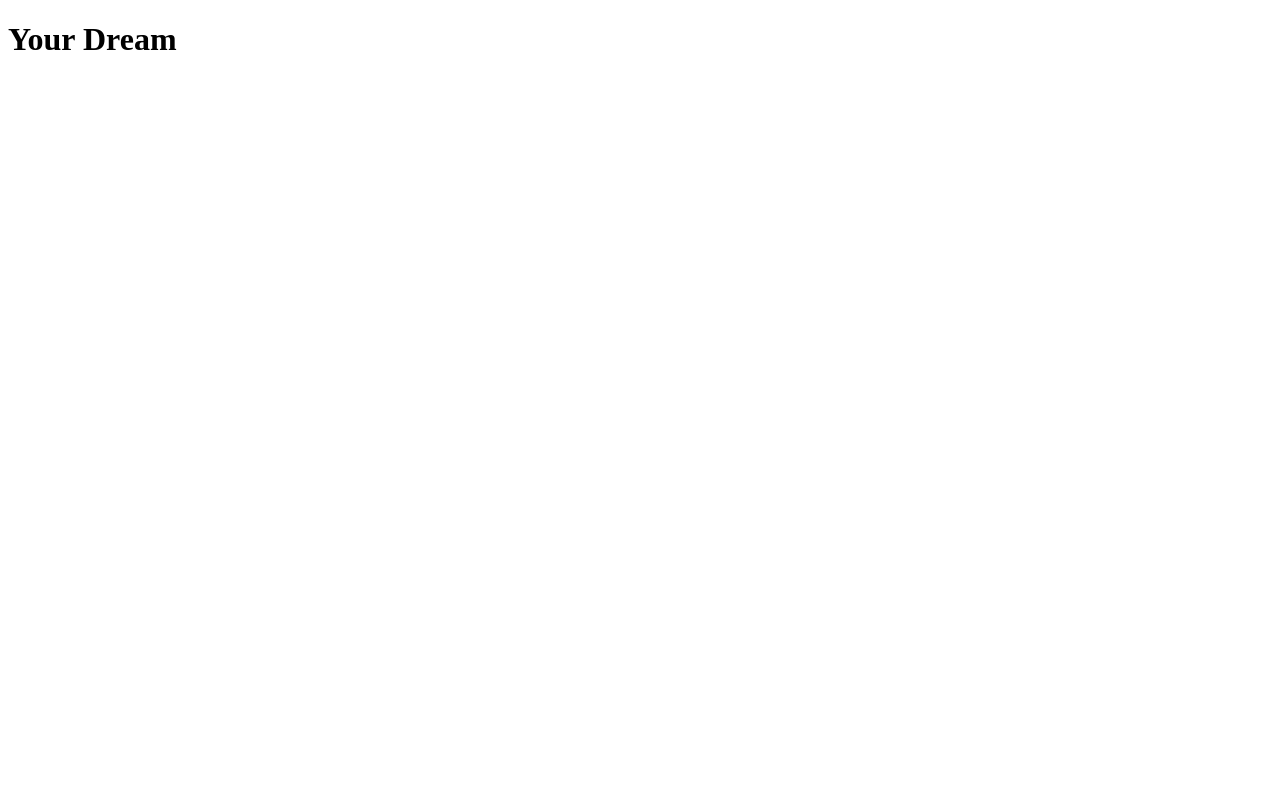
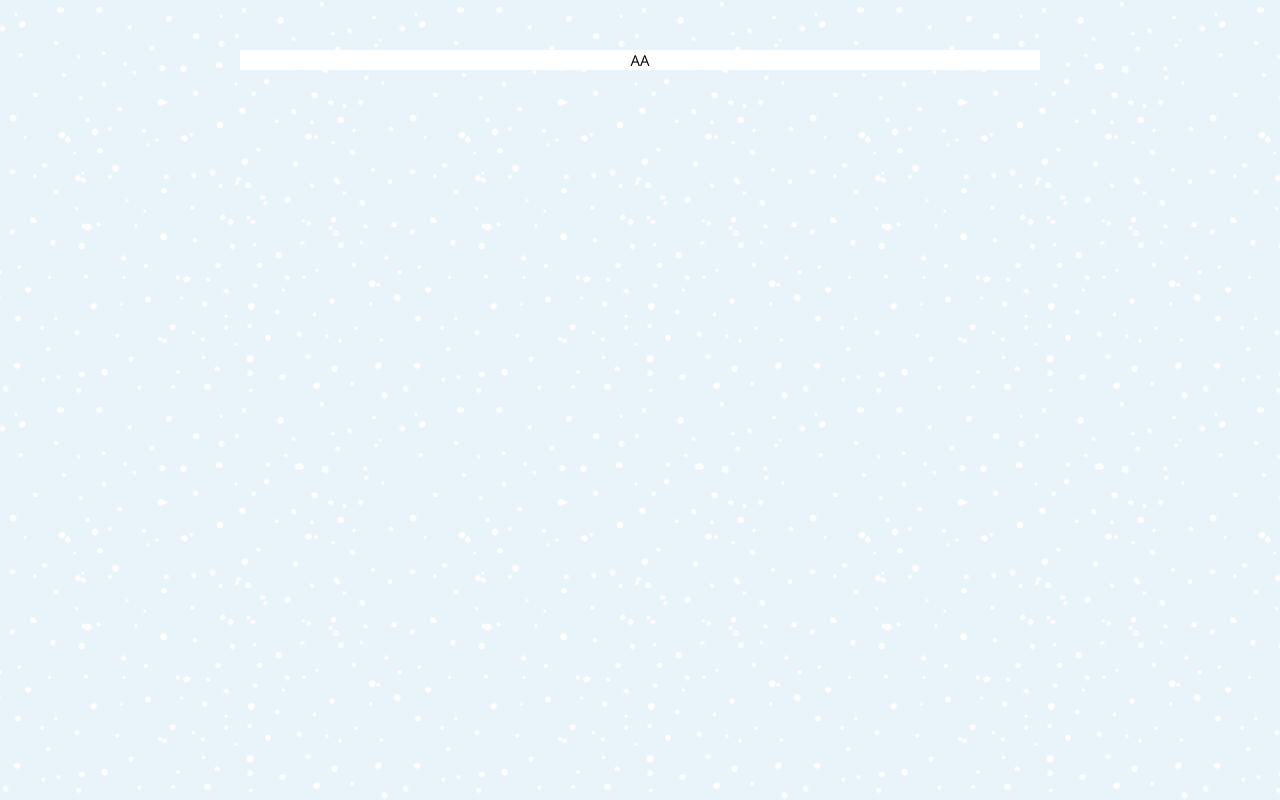
Before and after one commit to mustafa-mahmud/emailTemplate, a plain HTML site: page urDream/index.html in a window 1280 px wide. Drawn offline with nearby package versions, Linux system fonts and the light colour scheme.

Commit message:
write some code of logo+menu

```diff
--- a/urDream/index.html
+++ b/urDream/index.html
@@ -11,6 +11,7 @@
 	<!-- Fonts -->
 	<link href="https://fonts.googleapis.com/css?family=Open+Sans:400,600,700&display=swap" rel="stylesheet" />
 	<title>*|MC:SUBJECT|*</title>
+	<link rel="stylesheet" href="main.css">
 
 	<!-- mso font family use -->
 	<!--[if mso]>
@@ -24,7 +25,46 @@
 
 <body>
 
-	<h1>Your Dream</h1>
+	<table width="100%" border="0" cellpadding="0" cellspacing="0">
+		<tr>
+			<td align="center" class="f-15">
+				<table class="ib-rs" border="0" cellpadding="0" cellspacing="0">
+					<!-- space -->
+					<tr>
+						<td height="50" style="height: 50px;" colspan="1"></td>
+					</tr>
+					<!-- space end -->
+					<!-- MAIN CONTAINER MAIN CONTAINER -->
+					<tr>
+						<td width="800" align="center">
+							<table width="100%" border="0" cellpadding="0" cellspacing="0">
+								<!-- <<<<<<<<<<<<<< Logo + Menu >>>>>>>>>>>>>>>>> -->
+								<tr>
+									<td bgcolor="#ffffff" align="center">
+										<table class="ib-rs" border="0" cellpadding="0" cellspacing="0">
+											<tr>
+												<td align="center">AA</td>
+											</tr>
+										</table>
+									</td>
+								</tr>
+								<!-- <<<<<<<<<<<<<< Logo + Menu End >>>>>>>>>>>>>>>>> -->
+							</table>
+						</td>
+					</tr>
+					<!-- MAIN CONTAINER MAIN CONTAINER END -->
+					<!-- space -->
+					<tr>
+						<td height="50" style="height: 50px;" colspan="1"></td>
+					</tr>
+					<!-- space end -->
+				</table>
+			</td>
+		</tr>
+	</table>
+
+
+	<!-- <<<<<<<<<<<<<<>>>>>>>>>>>>>>>>> -->
 
 </body>
 
--- a/urDream/main.scss
+++ b/urDream/main.scss
@@ -6,6 +6,8 @@
  	topmargin: 0;
  	padding: 0;
  	background-color: #ECECEC;
+ 	background-image: url('img/bg.png');
+ 	background-repeat: repeat;
  	font-family: 'Open Sans',
  		sans-serif;
  	font-weight: 400;
```
Also changed, not shown: urDream/img/bg.png (added), urDream/main.css, 1 other file.
